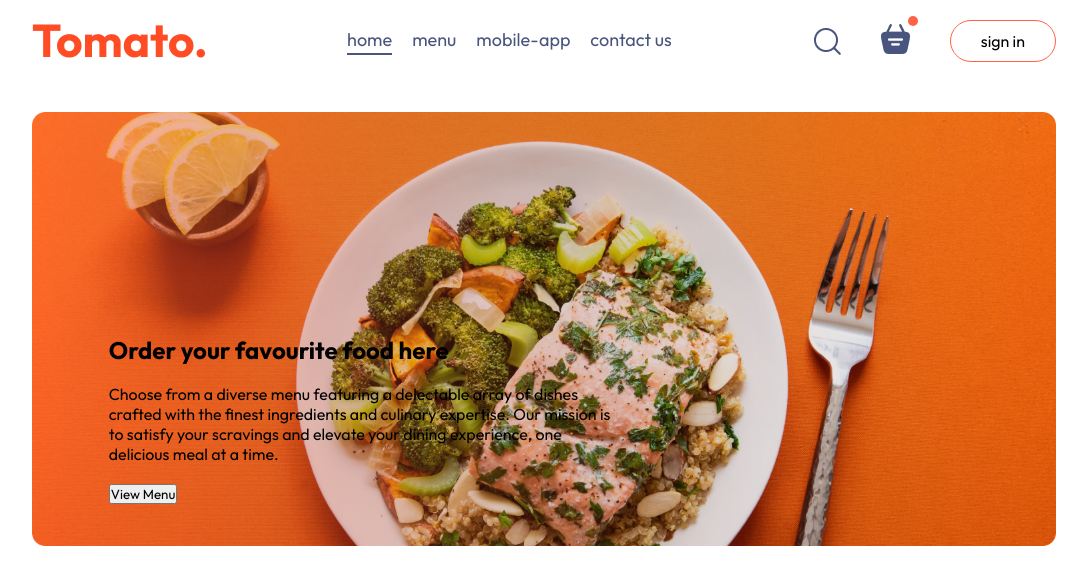
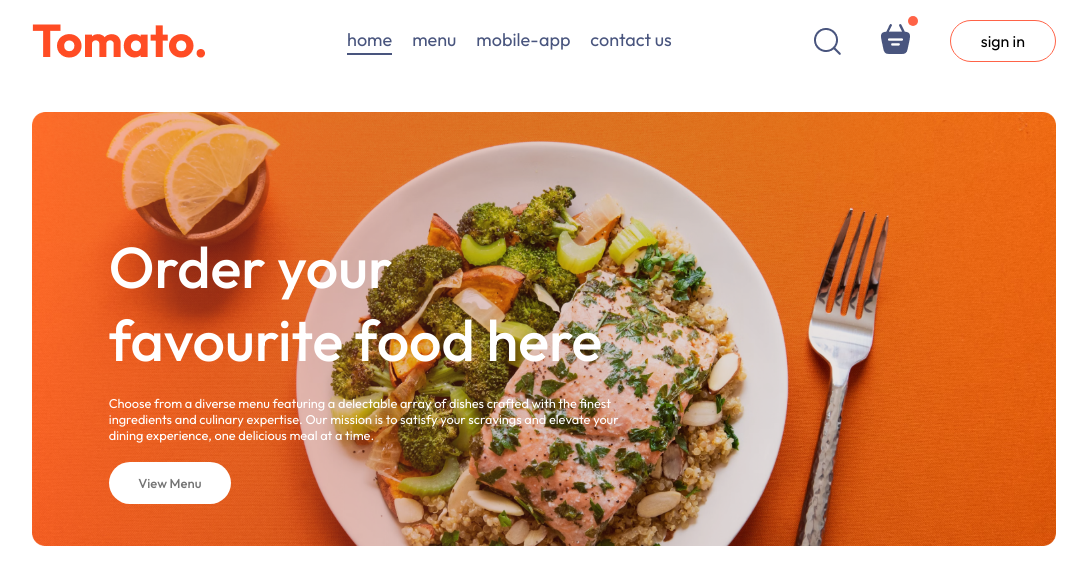
Before and after one commit to ngocmaruko/food-delivery, a React (Vite) app: page / in a window 1280 px wide. Shown: the top 584 px of the page, without its empty margins (96-1183 px from the left). Built offline with nearby package versions, Linux system fonts and the light colour scheme.

Commit message:
menu items

```diff
--- a/src/components/Header/Header.css
+++ b/src/components/Header/Header.css
@@ -14,8 +14,24 @@
   max-width: 50%;
   bottom: 10%;
   left: 6vw;
+  animation: fadeIn 3s;
 }
 
 .header-contents h2{
-
+  font-weight: 500;
+  color: white;
+  font-size: max(4.5vw, 22px);
 }
+.header-contents p{
+  color: white;
+  font-size: 1vw;
+}
+.header-contents button{
+  border: none;
+  color: #747474;
+  font-weight: 500;
+  padding: 1vw 2.3vw;
+  background-color: white;
+  font-size: max(1vw,13px);
+  border-radius: 50px;
+}
--- a/src/index.css
+++ b/src/index.css
@@ -17,3 +17,12 @@ a{
   width: 80%;
   margin: auto;
 }
+
+@keyframes fadeIn{
+  0%{
+    opacity: 0;
+  }
+  100%{
+    opacity: 100%;
+  }
+}
```
Also changed, not shown: src/components/ExploreMenu/ExploreMenu.jsx (added, +11 -0 lines), src/components/ExploreMenu/ExploreMenu.css (added).
